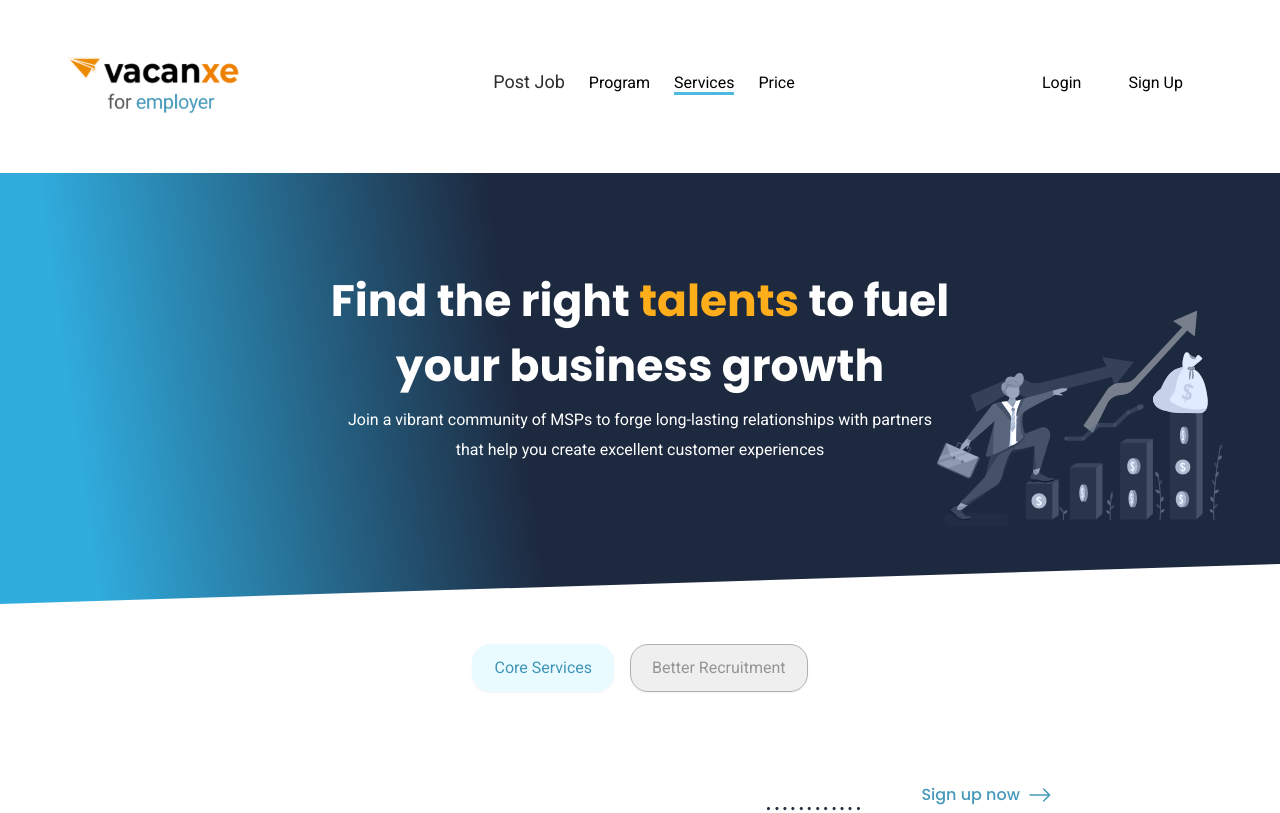
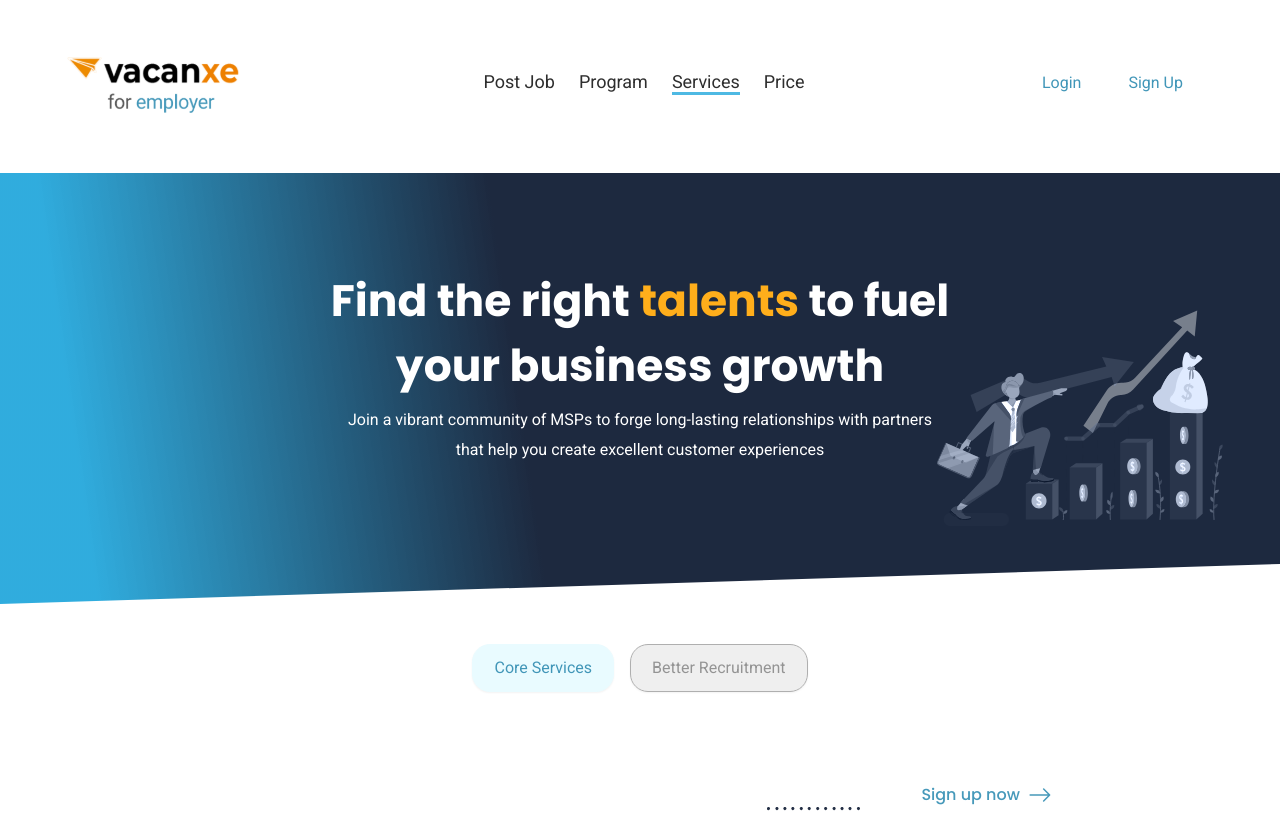
Before and after one commit to DOriginalSamxie/Vacanxe, a React (Create React App) app: page / in a window 1280 px wide. Shown: the top 813 px of the page. Built offline with nearby package versions, Linux system fonts and the light colour scheme.

Commit message:
navbar implementation begiNNs

```diff
--- a/src/Header.jsx
+++ b/src/Header.jsx
@@ -25,25 +25,44 @@ const Header = () => {
               {' '}
               <a
                 href='post'
-                className='font-medium text-[18px] text-[#2E2E2E] leading-[21px]'
+                className='font-medium text-[18px] text-[#2E2E2E] leading-[21px] hover:text-[#2E2E2E]/75'
               >
                 Post Job
               </a>
             </li>
             <li>
-              <a href='Program'>Program</a>
+              <a
+                href='Program'
+                className='font-medium text-[18px] text-[#2E2E2E] leading-[21px] hover:text-[#2E2E2E]/75'
+              >
+                Program
+              </a>
             </li>
             <li>
-              <a href='Services' className='border-b-[3px] border-[#4EB9E3]'>
+              <a
+                href='Services'
+                className='border-b-[3px] border-[#4EB9E3] font-medium text-[18px] text-[#2E2E2E] leading-[21px] hover:text-[#2E2E2E]/75'
+              >
                 Services
               </a>
             </li>
-            <li>Price</li>
+            <li>
+              <a
+                href='Price'
+                className='font-medium text-[18px] text-[#2E2E2E] leading-[21px] hover:text-[#2E2E2E]/75'
+              >
+                Price
+              </a>
+            </li>
           </ul>
         </div>
         <div className='hidden lg:flex justify-end items-center'>
-          <div className='mr-[47px]'>Login</div>
-          <div className='mr-[97px]'>Sign Up</div>
+          <div className='mr-[47px] text-[#4196B8] cursor-pointer hover:text-[#4196B8]/75'>
+            Login
+          </div>
+          <div className='mr-[97px] text-[#4196B8] cursor-pointer hover:text-[#4196B8]/75'>
+            Sign Up
+          </div>
         </div>
         <div onClick={handleNav} className='lg:hidden absolute right-4'>
           {navMobile ? (
```
